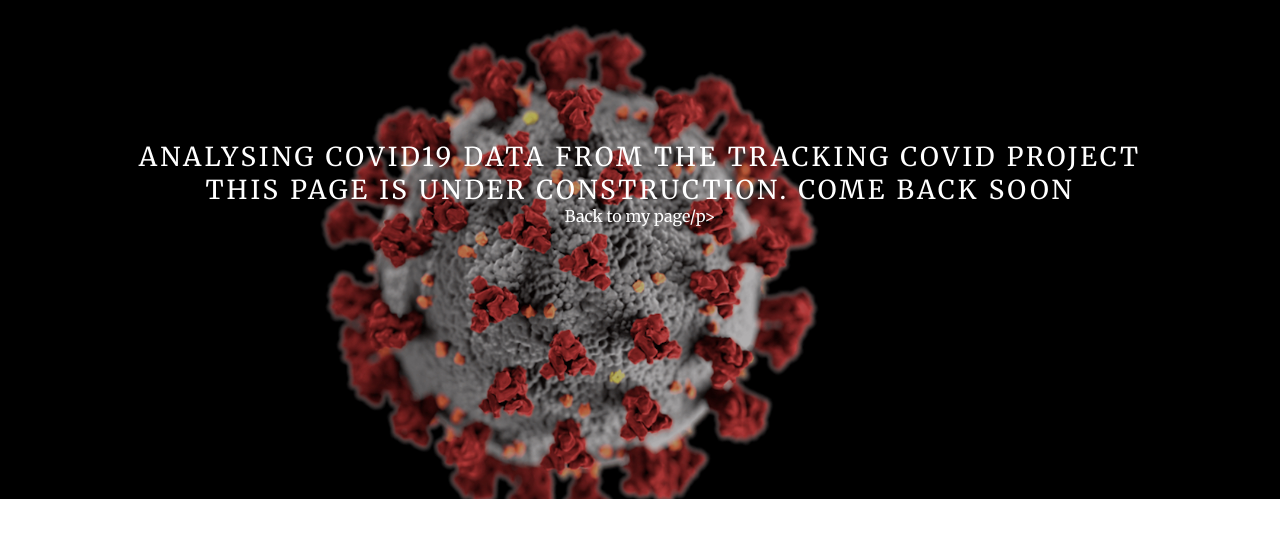
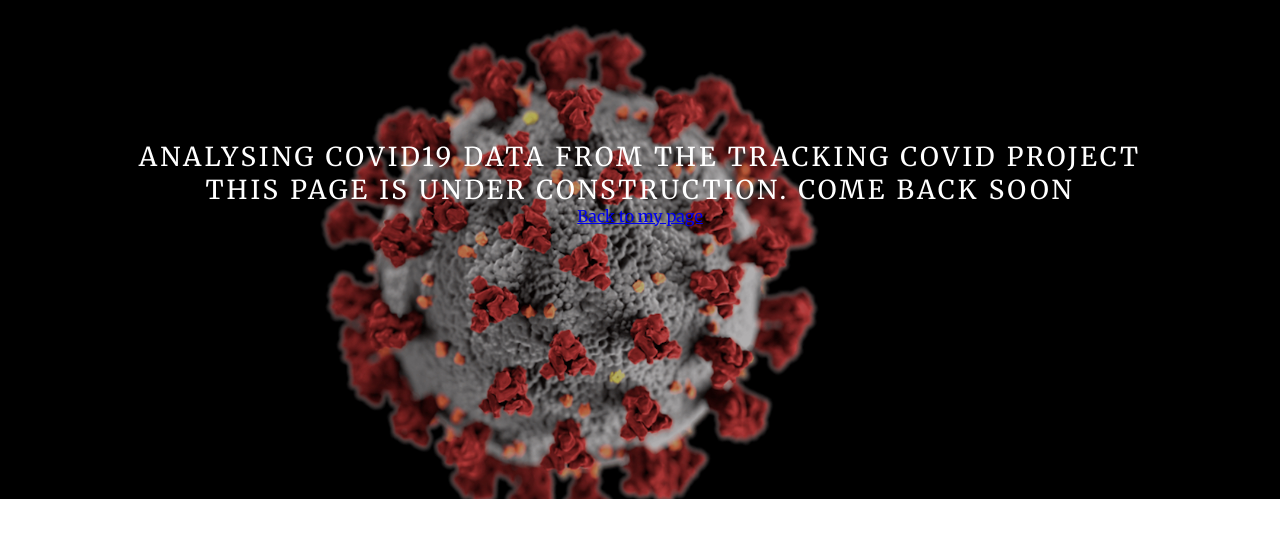
Before and after one commit to fdepaolis/github-site, a Jekyll site: the page COVID19_ATL.html, which Jekyll copies as it is, in a window 1280 px wide. Shown: the top 538 px of the page. Built offline with Jekyll 4.4.1, drawn with Linux system fonts in a browser that asks for light colours; nearby versions of some CDN libraries; library files that are not in the unit come from our copies; a style sheet for code colours, icons or effects is not loaded.

```diff
--- a/COVID19_ATL.html
+++ b/COVID19_ATL.html
@@ -17,7 +17,7 @@
 			<div class="header"><!-- header started-->
 				<p class="line1">Analysing COVID19 data from The Tracking COVID Project</p>
 				<p class="line1">This page is under construction. Come back soon</p>
-				<p <a href="https://fdp2012.github.io/FernandoDePaolis.github.io/" title="Back to home page">Back to my page</a>/p>
+				<p> <a href="https://fdp2012.github.io/FernandoDePaolis.github.io/" title="Back to home page">Back to my page</a></p>
 			</div><!-- header ended-->
 			<div class="content"><!-- content started-->
 					<p> </p>
```
